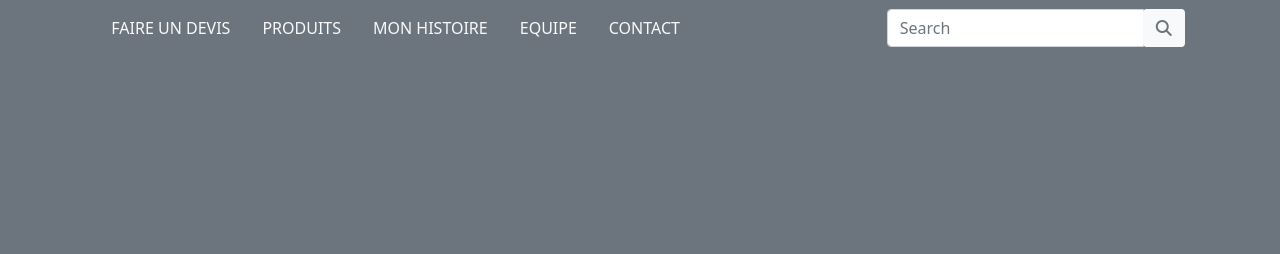
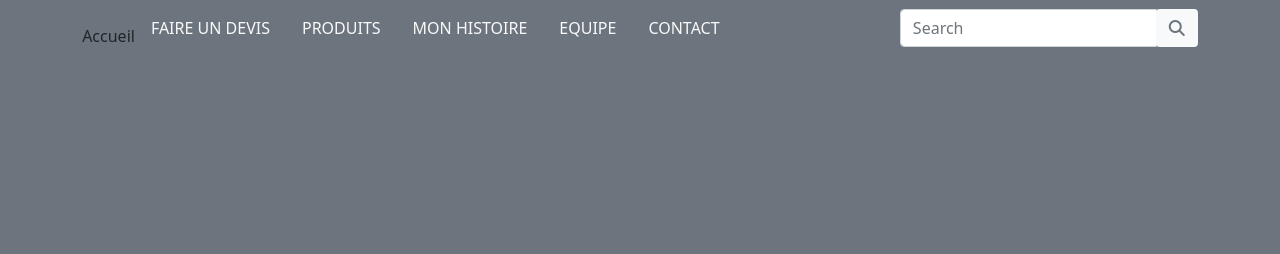
Before and after one commit to AbdouScript/premiersite, a plain HTML site: page index.html in a window 1280 px wide. Shown: the top 254 px of the page. Drawn offline with nearby package versions, Linux system fonts and the light colour scheme.

Commit message:
modification du yml2

```diff
--- a/index.html
+++ b/index.html
@@ -21,6 +21,7 @@
     </button>
     <div class="collapse navbar-collapse justify-content-around" id="nav">
       <ul class="navbar-nav">
+        <li class="nav-item"><a class="nav-link text-light font-weight-bold text-uppercase px-3" href="./index.html"></a>Accueil</li>
         <li class="nav-item"><a class="nav-link text-light font-weight-bold text-uppercase px-3" href="#">Faire un
             devis</a></li>
         <li class="nav-item dropdown"><a class="nav-link text-light font-weight-bold text-uppercase px-3"
```
